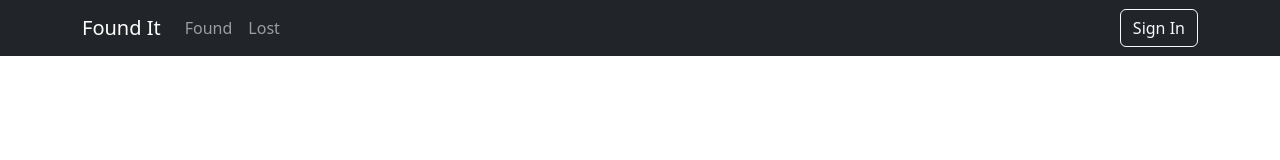
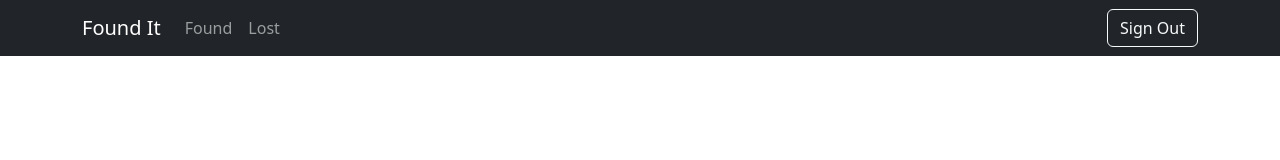
Before and after one commit to hidayetozsoy/found-it, a React (Create React App) app: page / in a window 1280 px wide. Shown: the top 160 px of the page. Built offline with nearby package versions, Linux system fonts and the light colour scheme.

Commit message:
sign in logic in navbar

```diff
--- a/src/components/MainNavbar.js
+++ b/src/components/MainNavbar.js
@@ -4,7 +4,7 @@ import { useLocation } from "react-router-dom";
 
 function MainNavbar() {
   const location = useLocation();
-
+  const isSignedIn = true;
   return (
     <Navbar bg="dark" variant="dark" expand="lg">
       <Container>
@@ -20,9 +20,16 @@ function MainNavbar() {
             </Nav.Link>
           </Nav>
           <Nav className="ms-auto">
-            <Button as={Link} to="/signin" variant="outline-light">
-              Sign In
-            </Button>
+            {
+              isSignedIn ?
+                <Button as={Link} to="/signout" variant="outline-light">
+                  Sign Out
+                </Button>
+                :
+                <Button as={Link} to="/signin" variant="light">
+                  Sign In
+                </Button>
+            }
           </Nav>
         </Navbar.Collapse>
       </Container>
```
